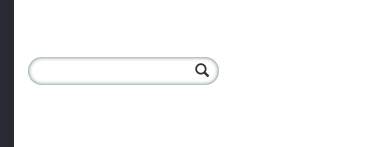
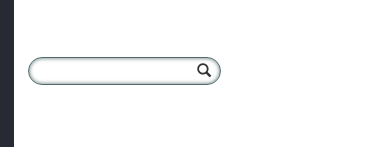
Before and after one commit to gebs/drugsandme.github.io, a plain HTML site: page index.html in a window 390 px wide. Shown: the part 329-476 px from the top of the page. Drawn offline with nearby package versions, Linux system fonts and the light colour scheme.

Commit message:
made searchbar more visible on mobile

```diff
--- a/css/main.css
+++ b/css/main.css
@@ -159,8 +159,9 @@ body{
 		left: -1em;
 	}
 
-	#search.visible-xs{
-		top: 0;
+	#search input{
+		border: 1px solid #536C6D;
+		box-shadow: none;
 	}
 }
 
```
